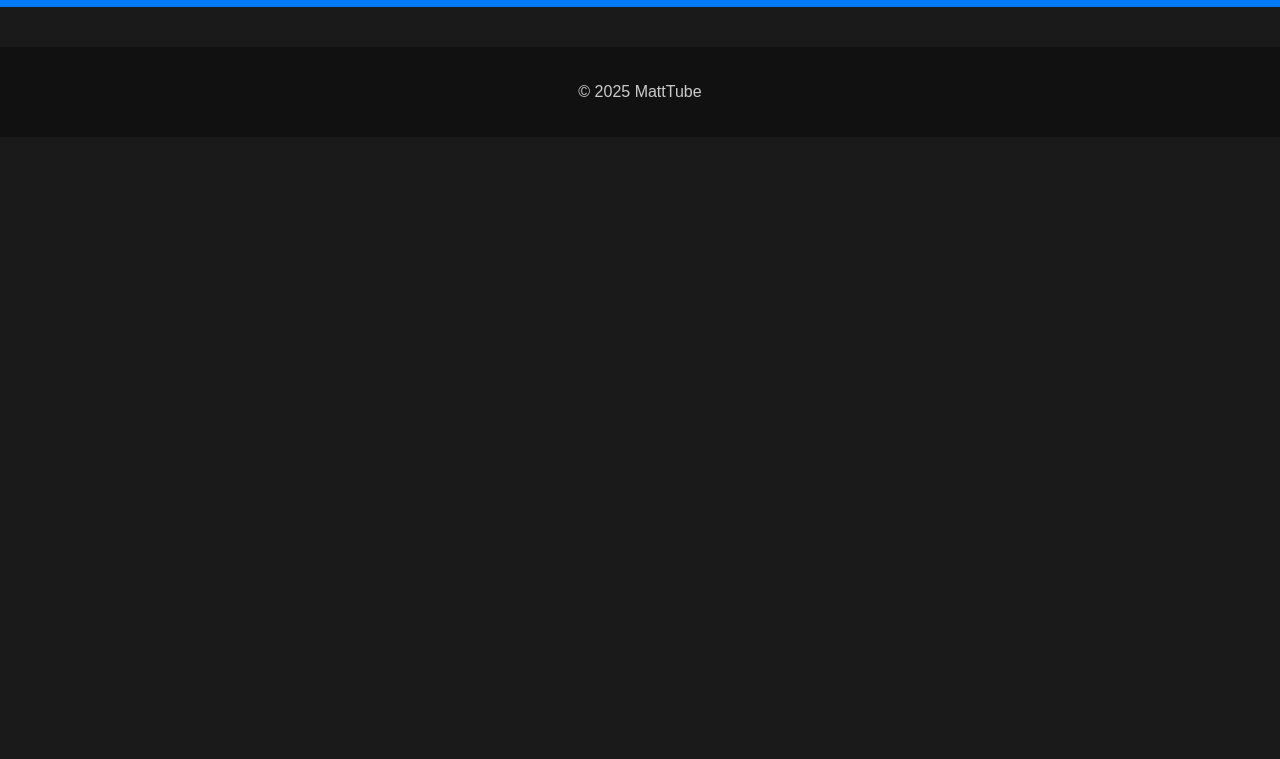
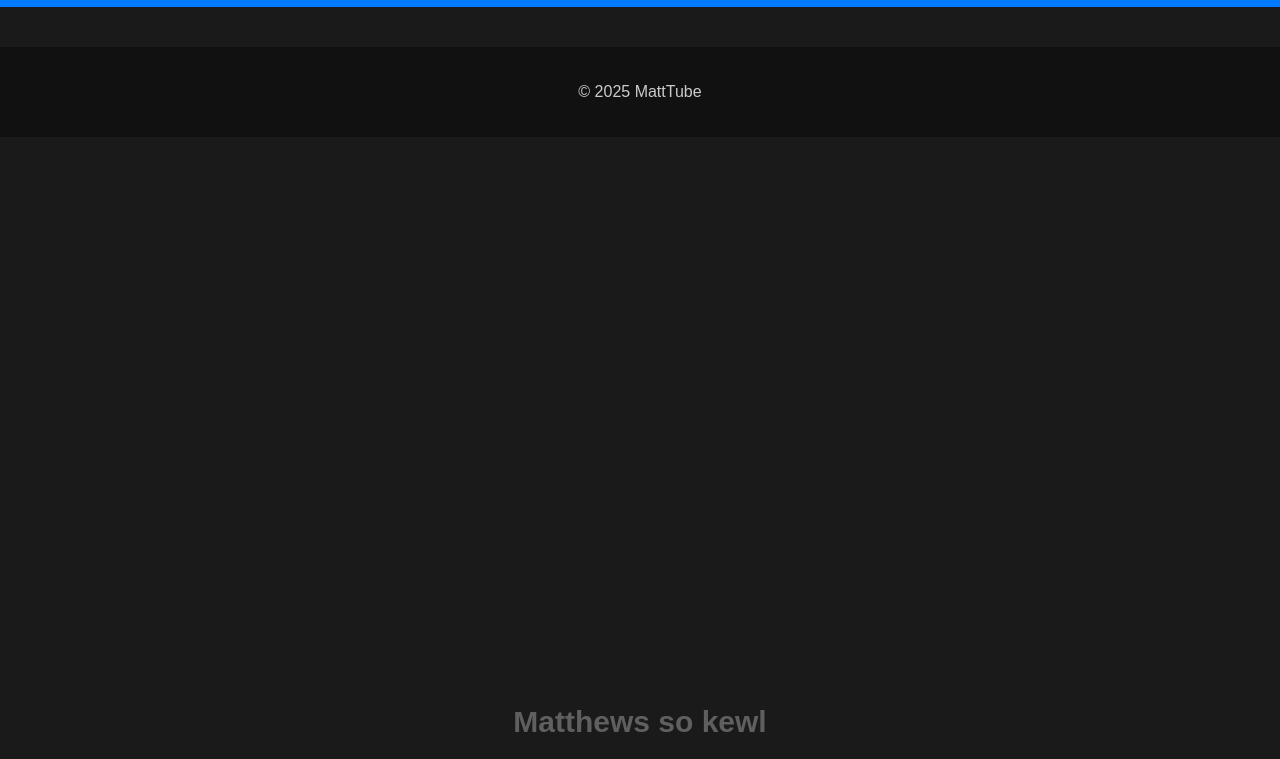
Before and after one commit to EdgerTimmy/WhezzerMath, a plain HTML site: page index.html in a window 1280 px wide. Shown: the part 41-800 px from the top of the page. Drawn offline with Linux system fonts and the light colour scheme.

Commit message:
Update index.html

```diff
--- a/index.html
+++ b/index.html
@@ -65,6 +65,17 @@
       background: #111; /* Very dark footer */
       color: #ccc;
     }
+
+    /* Transparent Text at the Bottom */
+    .transparent-text {
+      position: fixed;
+      bottom: 20px;
+      left: 50%;
+      transform: translateX(-50%);
+      font-size: 30px;
+      color: rgba(255, 255, 255, 0.3); /* Transparent white text */
+      font-weight: bold;
+    }
   </style>
 </head>
 <body>
@@ -86,5 +97,8 @@
     <p>&copy; 2025 MattTube</p>
   </footer>
 
+  <!-- Transparent Text -->
+  <div class="transparent-text">Matthews so kewl</div>
+
 </body>
 </html>
```
